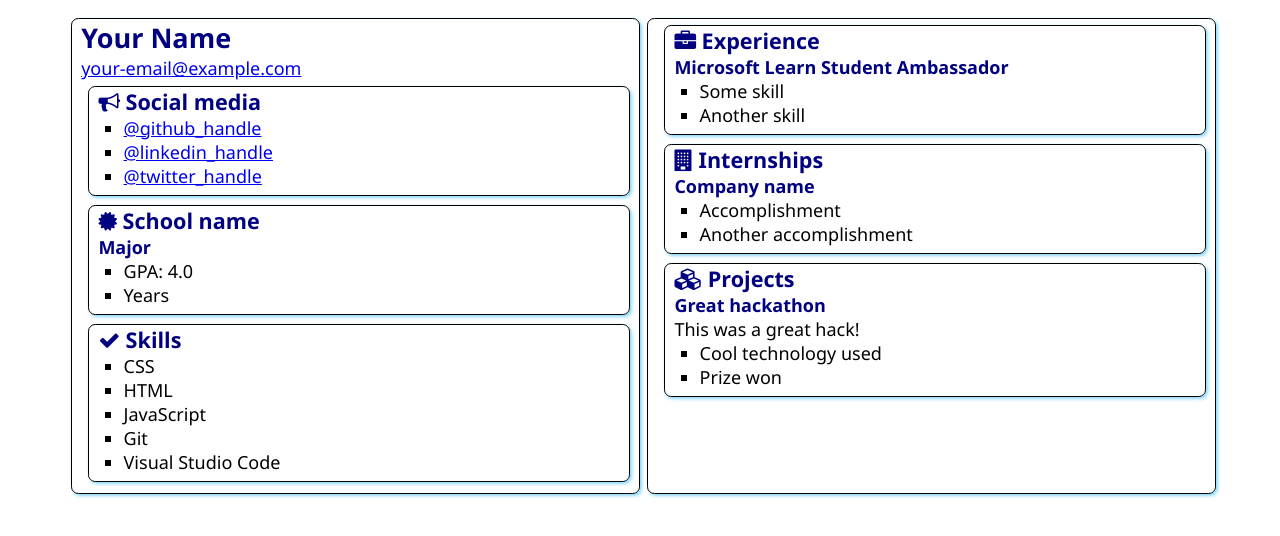
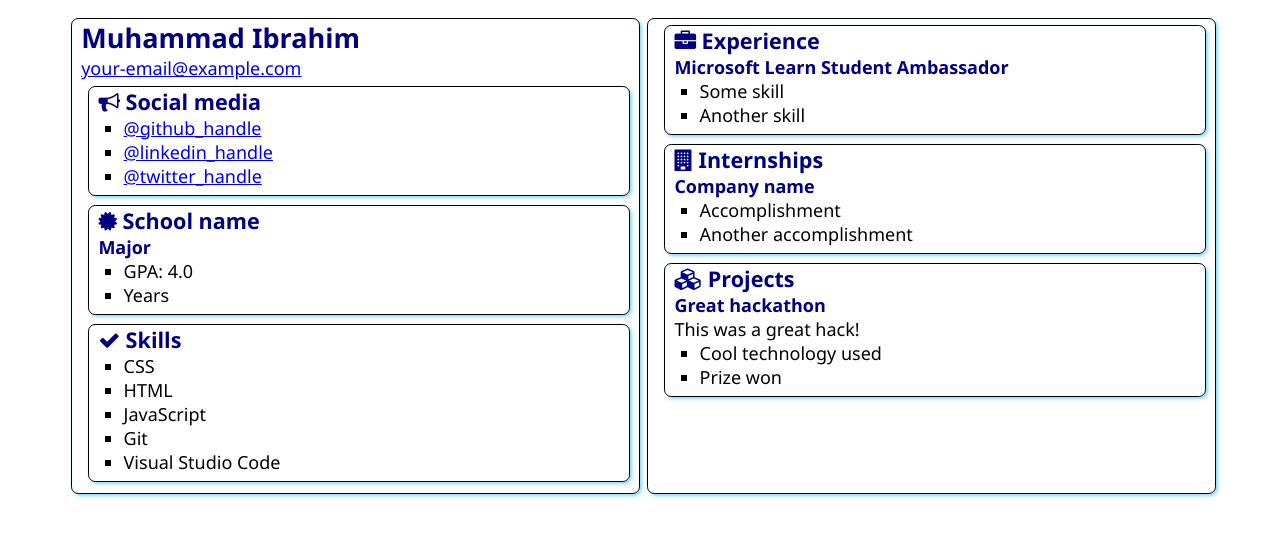
Before and after one commit to ibrahimwattoo/SATechnicalOnboarding, a plain HTML site: page src/index.html in a window 1280 px wide. Drawn offline with Linux system fonts and the light colour scheme.

Commit message:
Update index.html

```diff
--- a/src/index.html
+++ b/src/index.html
@@ -12,7 +12,7 @@
 <body>
     <main>
         <article class="box">
-            <h1>Your Name</h1>
+            <h1>Muhammad Ibrahim</h1>
             <div><a href="mailto:your.email@example.com">your-email@example.com</a></div>
 
             <section class="box">
```
